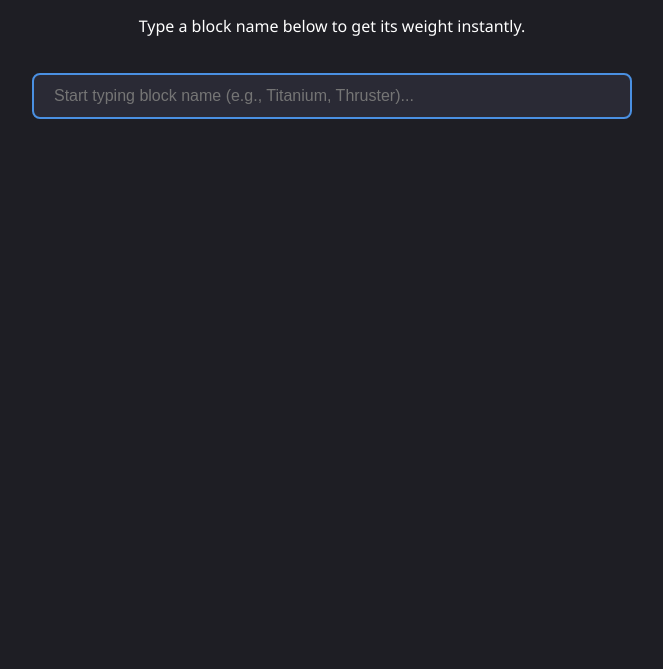
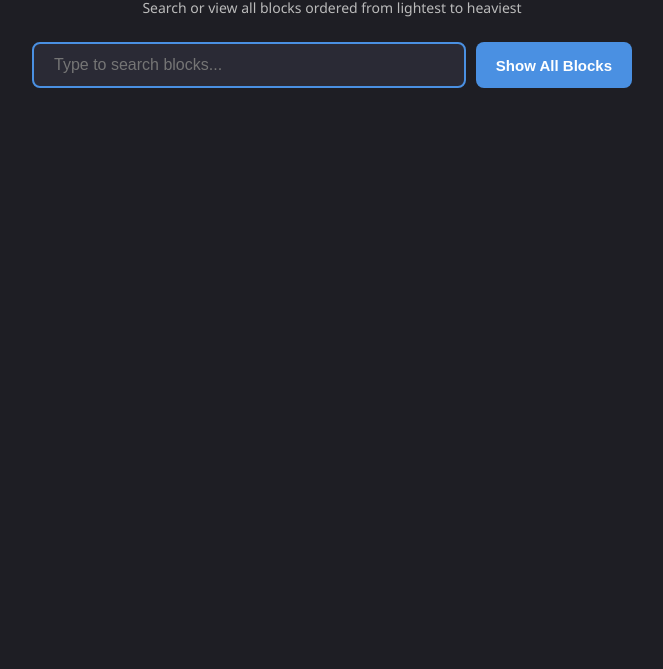
Before and after one commit to Jorkanhub/Build-a-boat-for-treasure-BABFT-Block-Weight-Finder, a plain HTML site: page index.html in a window 1280 px wide. Shown: the part 131-800 px from the top of the page, without its empty margins (308-971 px from the left). Drawn offline with Linux system fonts and the light colour scheme.

Commit message:
Added list

```diff
--- a/index.html
+++ b/index.html
@@ -16,11 +16,21 @@
         }
         h1 {
             color: #4a90e2;
+            margin-bottom: 5px;
+        }
+        .subtitle {
+            color: #bbb;
+            font-size: 14px;
+            margin-bottom: 25px;
+        }
+        .controls {
+            display: flex;
+            gap: 10px;
+            margin-bottom: 20px;
         }
         input {
-            width: 100%;
+            flex: 1;
             padding: 12px 20px;
-            margin: 20px 0;
             box-sizing: border-box;
             border: 2px solid #4a90e2;
             border-radius: 8px;
@@ -32,8 +42,26 @@
             outline: none;
             box-shadow: 0 0 8px #4a90e2;
         }
+        button {
+            padding: 12px 20px;
+            background-color: #4a90e2;
+            color: white;
+            border: none;
+            border-radius: 8px;
+            font-size: 15px;
+            font-weight: bold;
+            cursor: pointer;
+            transition: background 0.2s, transform 0.1s;
+            white-space: nowrap;
+        }
+        button:hover {
+            background-color: #357abd;
+        }
+        button:active {
+            transform: scale(0.98);
+        }
         #result-container {
-            margin-top: 20px;
+            margin-top: 10px;
         }
         .block-item {
             background-color: #2a2a35;
@@ -44,18 +72,22 @@
             justify-content: space-between;
             align-items: center;
             border-left: 5px solid #4a90e2;
-            animation: fadeIn 0.3s ease-in-out;
+            animation: fadeIn 0.2s ease-in-out;
         }
         .block-name {
             font-weight: bold;
+            text-align: left;
+            padding-right: 10px;
         }
         .block-weight {
             color: #2ecc71;
             font-weight: bold;
+            white-space: nowrap;
         }
         .no-match {
             color: #e74c3c;
             font-style: italic;
+            margin-top: 20px;
         }
         @keyframes fadeIn {
             from { opacity: 0; transform: translateY(5px); }
@@ -66,14 +98,17 @@
 <body>
 
     <h1>Block Weight Finder</h1>
-    <p>Type a block name below to get its weight instantly.</p>
+    <div class="subtitle">Search or view all blocks ordered from lightest to heaviest</div>
 
-    <input type="text" id="search-bar" placeholder="Start typing block name (e.g., Titanium, Thruster)..." oninput="filterBlocks()">
+    <div class="controls">
+        <input type="text" id="search-bar" placeholder="Type to search blocks..." oninput="filterBlocks()">
+        <button id="toggle-btn" onclick="toggleAllBlocks()">Show All Blocks</button>
+    </div>
 
     <div id="result-container"></div>
 
     <script>
-        // Your complete dataset compiled into JavaScript
+        // Data explicitly sorted from lightest (0 kg) to heaviest (6544.985 kg)
         const blockData = [
             { name: "Plastic block", weight: "0 kg" },
             { name: "Jetpack", weight: "0 kg" },
@@ -146,7 +181,6 @@
             { name: "Door", weight: "24.588 kg" },
             { name: "Fabbi_theDuck plushie", weight: "25.647 ± 0.07 kg" },
             { name: "Mystery block", weight: "26.337 kg" },
-            { name: "Rule 1 block", weight: "27.048 kg" },
             { name: "Cannon", weight: "27.048 kg" },
             { name: "Mini gun", weight: "27.058 ± 0.14 kg" },
             { name: "Helm", weight: "29.098 ± 0.1 kg" },
@@ -193,25 +227,18 @@
             { name: "Soccer ball", weight: "6544.985 kg" }
         ];
 
-        function filterBlocks() {
-            const query = document.getElementById('search-bar').value.toLowerCase().trim();
+        let showingAll = false;
+
+        function displayBlocks(list) {
             const container = document.getElementById('result-container');
-            container.innerHTML = ''; // Clear old results
+            container.innerHTML = '';
 
-            if (query === '') {
-                return; // Keep empty if they haven't typed anything
-            }
-
-            // Filter items that include what the user typed
-            const matches = blockData.filter(block => block.name.toLowerCase().includes(query));
-
-            if (matches.length === 0) {
+            if (list.length === 0) {
                 container.innerHTML = '<div class="no-match">No blocks found matching that name.</div>';
                 return;
             }
 
-            // Display matching items
-            matches.forEach(block => {
+            list.forEach(block => {
                 const item = document.createElement('div');
                 item.className = 'block-item';
                 item.innerHTML = `
@@ -221,6 +248,46 @@
                 container.appendChild(item);
             });
         }
+
+        function filterBlocks() {
+            const query = document.getElementById('search-bar').value.toLowerCase().trim();
+            const button = document.getElementById('toggle-btn');
+
+            if (query === '') {
+                // If the search bar is cleared, revert to whatever the button state implies
+                if (showingAll) {
+                    displayBlocks(blockData);
+                } else {
+                    document.getElementById('result-container').innerHTML = '';
+                }
+                return;
+            }
+
+            // Filter the master sorted list based on the search input
+            const matches = blockData.filter(block => block.name.toLowerCase().includes(query));
+            displayBlocks(matches);
+        }
+
+        function toggleAllBlocks() {
+            const button = document.getElementById('toggle-btn');
+            const searchBar = document.getElementById('search-bar');
+
+            if (!showingAll) {
+                // Turn on "Show All"
+                showingAll = true;
+                button.innerText = "Clear List";
+                button.style.backgroundColor = #e74c3c; // Red clear color
+                searchBar.value = ''; // Clear search bar to show everything
+                displayBlocks(blockData);
+            } else {
+                // Turn off "Show All"
+                showingAll = false;
+                button.innerText = "Show All Blocks";
+                button.style.backgroundColor = #4a90e2; // Reset to blue
+                searchBar.value = '';
+                document.getElementById('result-container').innerHTML = '';
+            }
+        }
     </script>
 </body>
 </html>
```
